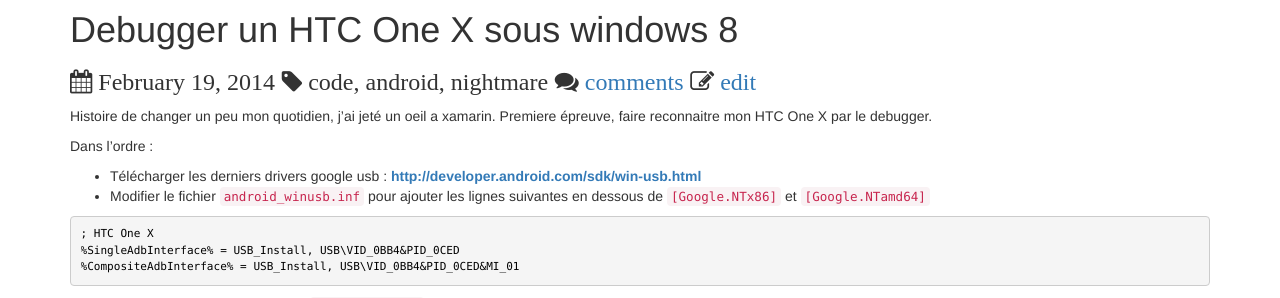
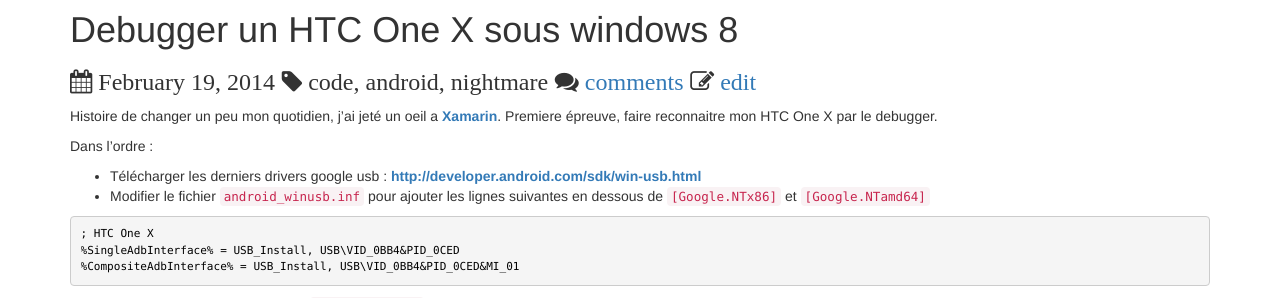
Before and after one commit to mathieubrun/mathieubrun.github.io, a Jekyll site: the page built from _posts/2014-02-19-debugger-htc-one-windows-8.markdown, in a window 1280 px wide and 1305 px high. Shown: the part 125-423 px from the top of the window. Built offline with Jekyll 4.4.1, drawn with Linux system fonts in a browser that asks for light colours; nearby versions of some CDN libraries; Markdown is read by kramdown in place of the engine named in the settings; comment, search, counter and statistics services are not loaded; some of the changed lines change nothing that is shown.

Commit message:
Added link

```diff
--- a/_posts/2014-02-19-debugger-htc-one-windows-8.markdown
+++ b/_posts/2014-02-19-debugger-htc-one-windows-8.markdown
@@ -6,7 +6,7 @@
 comments: true
 ---
 
-Histoire de changer un peu mon quotidien, j'ai jeté un oeil a xamarin. Premiere épreuve, faire reconnaitre mon HTC One X par le debugger.
+Histoire de changer un peu mon quotidien, j'ai jeté un oeil a [Xamarin](https://xamarin.com/). Premiere épreuve, faire reconnaitre mon HTC One X par le debugger.
 
 Dans l'ordre :
 
```
